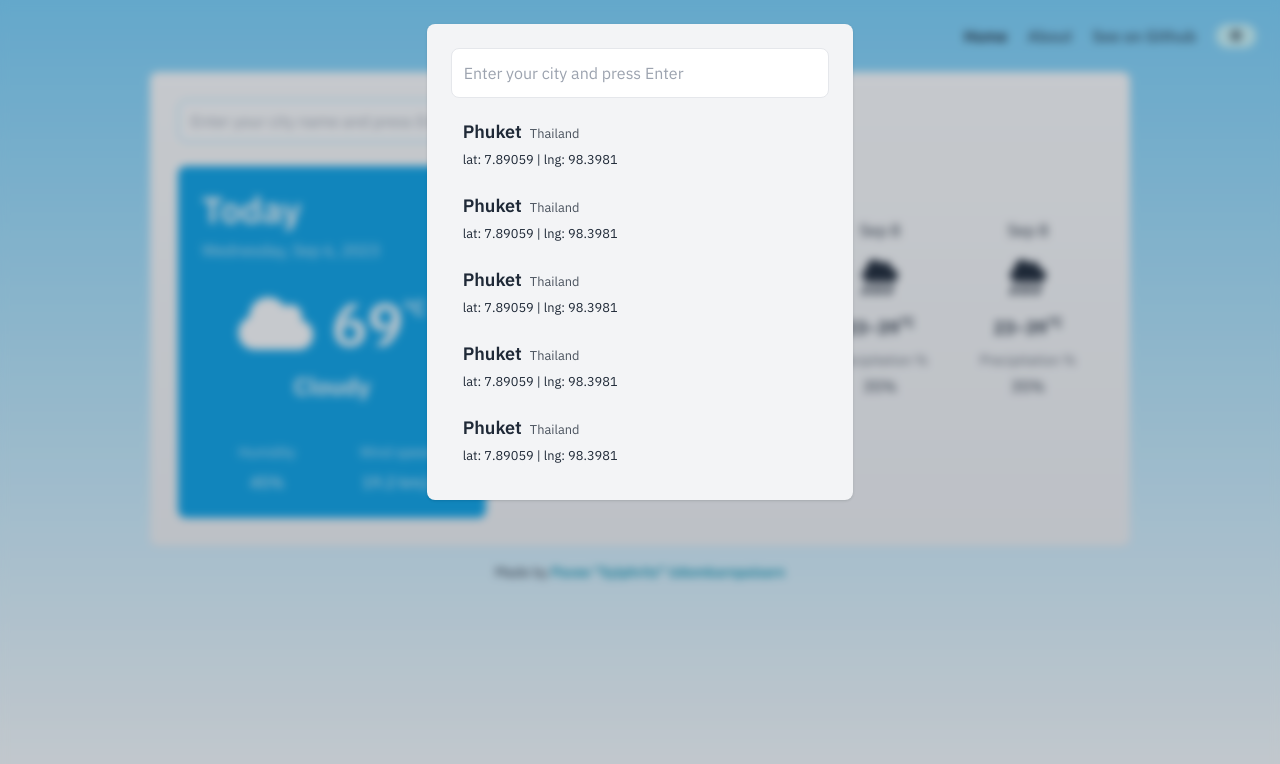
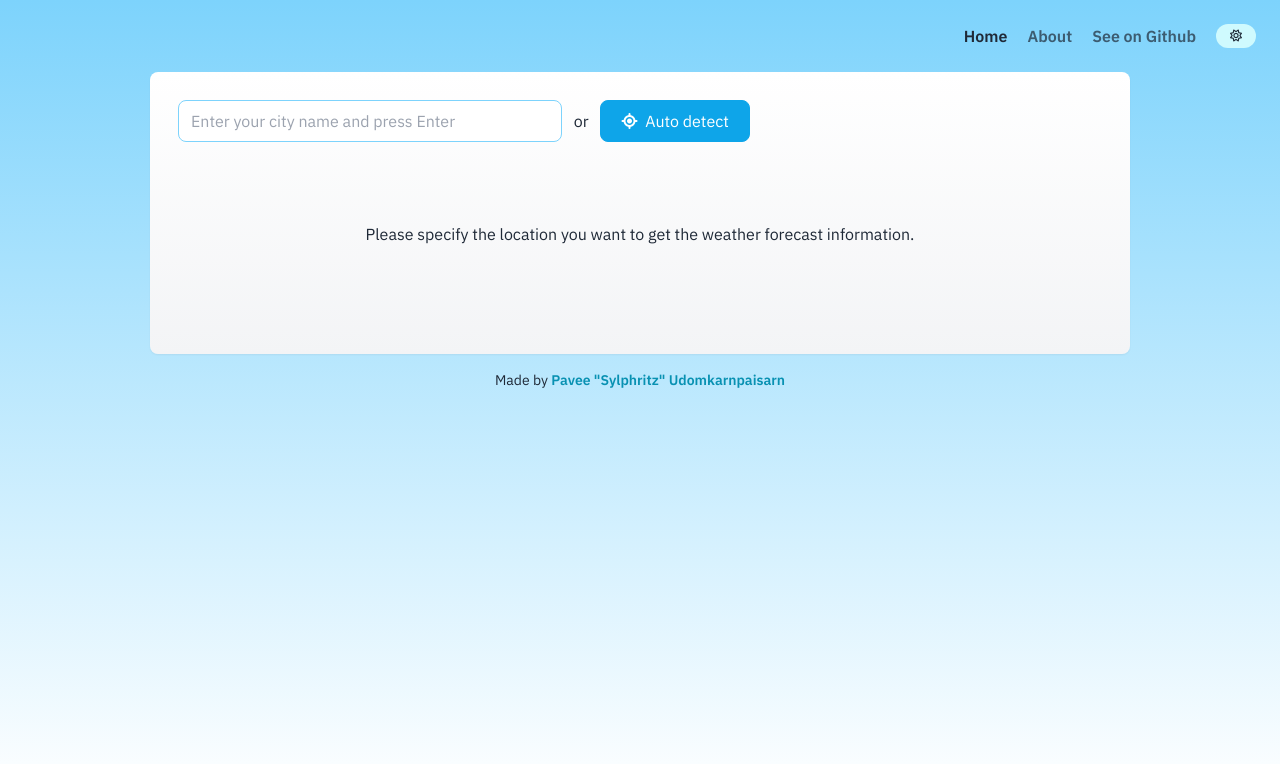
Before and after one commit to Sylphritz/weather-forecast-app, a Vue app: page / in a window 1280 px wide. Shown: the top 764 px of the page. Built offline with nearby package versions, Linux system fonts and the light colour scheme.

Commit message:
Add functionality to the search function and the auto-detection function

```diff
--- a/package.json
+++ b/package.json
@@ -15,6 +15,7 @@
   "dependencies": {
     "@fontsource/ibm-plex-sans": "^5.0.11",
     "@fortawesome/fontawesome-free": "^6.4.2",
+    "axios": "^1.5.0",
     "pinia": "^2.1.6",
     "vue": "^3.3.4",
     "vue-router": "^4.2.4"
--- a/src/App.vue
+++ b/src/App.vue
@@ -1,7 +1,7 @@
 <template>
   <!-- Base Layout -->
   <div
-    class="bg-gradient-to-b from-sky-300 to-white dark:from-slate-700 dark:to-slate-900 min-h-screen pb-14 overflow-y-auto overflow-x-hidden text-base text-gray-800 dark:text-white transition-colors"
+    class="bg-gradient-to-b from-sky-300 to-white dark:from-slate-700 dark:to-slate-900 min-h-screen pb-14 overflow-y-auto overflow-x-hidden text-base text-gray-800 dark:text-white transition-all"
     :class="{ dark: theme.darkMode }"
   >
     <AppHeader />
--- /dev/null
+++ b/src/api/openMeteo/client.ts
@@ -0,0 +1,10 @@
+import axios from 'axios'
+
+const client = axios.create({
+  baseURL: 'https://api.open-meteo.com/v1',
+  headers: {
+    'Content-Type': 'application/json'
+  }
+})
+
+export default client
--- /dev/null
+++ b/src/api/openMeteo/geocoding.ts
@@ -0,0 +1,15 @@
+import client from '@/api/openMeteo/geocodingClient'
+import type { LocationSuggestionResponse } from './types'
+
+export const getLocationSuggestions = async (keyword: string, maxResults = 5) => {
+  const response = await client.get<LocationSuggestionResponse>('/search', {
+    params: {
+      name: keyword,
+      count: maxResults,
+      language: 'en',
+      format: 'json'
+    }
+  })
+
+  return response.data
+}
--- /dev/null
+++ b/src/api/openMeteo/geocodingClient.ts
@@ -0,0 +1,10 @@
+import axios from 'axios'
+
+const client = axios.create({
+  baseURL: 'https://geocoding-api.open-meteo.com/v1',
+  headers: {
+    'Content-Type': 'application/json'
+  }
+})
+
+export default client
--- /dev/null
+++ b/src/api/openMeteo/types.ts
@@ -0,0 +1,19 @@
+export interface LocationSuggestion {
+  id: number
+  name: string
+  latitude: number
+  longitude: number
+  elevation: number
+  feature_code: string
+  country_code: string
+  admin1_id: number
+  timezone: string
+  population: number
+  country_id: number
+  country: string
+  admin1: string
+}
+
+export interface LocationSuggestionResponse {
+  results: LocationSuggestion[]
+}
--- a/src/components/Home/LocationSearchModal.vue
+++ b/src/components/Home/LocationSearchModal.vue
@@ -1,23 +1,45 @@
 <template>
   <!-- pointer-events-none -->
-  <div class="absolute top-0 left-0 w-full h-full bg-slate-800/25 backdrop-blur-sm">
-    <div class="mx-auto my-6 w-4/12 min-w-fit p-6 bg-gray-100 dark:bg-sky-950 shadow rounded-lg">
-      <input
-        type="text"
-        placeholder="Enter your city and press Enter"
-        class="mb-3 p-3 w-full rounded-lg border border-gray-200 dark:bg-sky-900 dark:border-gray-200/25"
+  <div
+    class="absolute top-0 left-0 w-full h-full bg-slate-800/25 backdrop-blur-sm"
+    v-if="props.open"
+    @click="closeModal()"
+  >
+    <div
+      class="mx-auto my-6 w-4/12 min-w-fit p-6 bg-gray-100 dark:bg-sky-950 shadow rounded-lg"
+      @click.stop
+    >
+      <LocationListItem
+        v-for="result in props.searchResults"
+        :key="result.id"
+        :location="result"
+        @click.prevent="setLocation(result.name, result.latitude, result.longitude)"
       />
-      <LocationListItem />
-      <LocationListItem />
-      <LocationListItem />
-      <LocationListItem />
-      <LocationListItem />
     </div>
   </div>
 </template>
 
 <script setup lang="ts">
+import type { LocationSuggestion } from '@/api/openMeteo/types'
 import LocationListItem from '@/components/LocationListItem.vue'
+
+const props = defineProps({
+  open: {
+    type: Boolean,
+    default: false
+  },
+  closeModal: {
+    type: Function,
+    required: true
+  },
+  searchResults: {
+    type: Array<LocationSuggestion>
+  },
+  setLocation: {
+    type: Function,
+    required: true
+  }
+})
 </script>
 
 <style scoped></style>
--- a/src/components/LocationListItem.vue
+++ b/src/components/LocationListItem.vue
@@ -3,11 +3,21 @@
     class="mb-1 py-2 px-3 rounded-lg last:mb-0 hover:bg-gray-200 dark:hover:bg-gray-200/20 cursor-pointer"
   >
     <div>
-      <span class="inline-block mr-2 text-lg font-semibold">Phuket</span>
-      <small class="opacity-80">Thailand</small>
+      <span class="inline-block mr-2 text-lg font-semibold">{{ props.location.name }}</span>
+      <small class="opacity-80">{{ props.location.country }}</small>
     </div>
-    <small>lat: 7.89059 | lng: 98.3981</small>
+    <small>lat: {{ props.location.latitude }} | lng: {{ props.location.longitude }}</small>
   </div>
 </template>
 
-<script setup lang="ts"></script>
+<script setup lang="ts">
+import type { PropType } from 'vue'
+import type { LocationSuggestion } from '@/api/openMeteo/types'
+
+const props = defineProps({
+  location: {
+    type: Object as PropType<LocationSuggestion>,
+    required: true
+  }
+})
+</script>
--- a/src/stores/userLocation.ts
+++ b/src/stores/userLocation.ts
@@ -2,8 +2,28 @@ import { defineStore } from 'pinia'
 
 export default defineStore('userLocation', {
   state: () => ({
-    locationName: '',
-    latitude: null,
-    longitude: null
-  })
+    latitude: null as number | null,
+    longitude: null as number | null,
+    fetching: false
+  }),
+  actions: {
+    getGPSLocation() {
+      this.fetching = true
+
+      navigator.geolocation.getCurrentPosition(
+        (position) => {
+          this.setLocation(position.coords.latitude, position.coords.longitude)
+
+          this.fetching = false
+        },
+        () => {
+          this.fetching = false
+        }
+      )
+    },
+    setLocation(lat: number, lng: number) {
+      this.latitude = lat
+      this.longitude = lng
+    }
+  }
 })
--- a/src/views/AppHome.vue
+++ b/src/views/AppHome.vue
@@ -3,24 +3,26 @@
     class="content-body mx-auto bg-gradient-to-b from-white to-gray-100 dark:from-black dark:to-sky-950 p-7 shadow-sm dark:shadow-gray-700 rounded-lg"
   >
     <div class="mb-6">
-      <form>
       <input
         id="city"
-          type="text"
+        type="search"
         placeholder="Enter your city name and press Enter"
         class="w-96 py-2 px-3 mr-2 border rounded-lg border-sky-300 dark:bg-sky-900 dark:border-gray-500"
+        v-model="manualSearch.textInput"
+        @keydown.enter="getLocations"
       />
       or
       <button
-          type="submit"
-          class="ml-2 p-2 px-5 border border-sky-500 dark:border-sky-800 rounded-lg text-md bg-sky-500 dark:bg-sky-800 text-white"
-          @click.prevent=""
+        class="ml-2 p-2 px-5 border border-sky-500 dark:border-sky-800 rounded-lg text-md bg-sky-500 dark:bg-sky-800 hover:bg-sky-600 dark:hover:bg-sky-700 active:bg-sky-700 dark:active:bg-sky-800 text-white"
+        @click.prevent="userLocation.getGPSLocation"
       >
-          <i class="fa-solid fa-location-crosshairs"></i> Auto detect
+        <i class="fa-solid fa-location-crosshairs mr-1"></i> Auto detect
       </button>
-      </form>
     </div>
-    <div class="flex flex-row">
+    <div
+      v-if="locationSpecified && !userLocation.fetching && !fetchingData"
+      class="flex flex-row relative overflow-hidden"
+    >
       <div class="basis-1/3">
         <div class="bg-sky-500 dark:bg-sky-800 p-6 rounded-lg text-white">
           <h2 class="text-4xl font-semibold mb-2">Today</h2>
@@ -52,13 +54,65 @@
         </div>
       </div>
     </div>
+    <div v-else-if="fetchingData" class="text-center text-xl my-20">
+      <i class="fa-solid fa-cloud-sun fa-2xl mr-2"></i> Retrieving weather information...
     </div>
-  <LocationSearchModal />
+    <div v-else-if="userLocation.fetching" class="text-center text-xl my-20">
+      <i class="fa-solid fa-compass fa-bounce fa-2xl mr-2"></i> Finding your location...
+    </div>
+    <div v-else class="text-center my-20">
+      Please specify the location you want to get the weather forecast information.
+    </div>
+  </div>
+  <LocationSearchModal
+    :open="manualSearch.open"
+    :search-results="manualSearch.searchResults"
+    :close-modal="closeModal"
+    :set-location="setLocation"
+  />
 </template>
 
 <script setup lang="ts">
+import { computed, reactive, ref } from 'vue'
+import { getLocationSuggestions } from '@/api/openMeteo/geocoding'
+import useUserLocation from '@/stores/userLocation'
 import ForecastCard from '@/components/Home/ForecastCard.vue'
 import LocationSearchModal from '@/components/Home/LocationSearchModal.vue'
+import type { LocationSuggestion } from '@/api/openMeteo/types'
+
+const fetchingData = ref(false)
+
+const userLocation = useUserLocation()
+const locationSpecified = computed(() => {
+  return userLocation.latitude && userLocation.longitude
+})
+
+const manualSearch = reactive({
+  open: false,
+  textInput: '',
+  searchResults: [] as LocationSuggestion[]
+})
+
+const getLocations = async () => {
+  manualSearch.open = true
+  manualSearch.searchResults = []
+  manualSearch.searchResults = (await getLocationSuggestions(manualSearch.textInput)).results
+}
+
+const closeModal = () => (manualSearch.open = false)
+
+const setLocation = (name: string, latitude: number, longitude: number) => {
+  manualSearch.textInput = name
+  userLocation.setLocation(latitude, longitude)
+
+  getWeatherInformation()
+
+  closeModal()
+}
+
+const getWeatherInformation = () => {
+  fetchingData.value = true
+}
 </script>
 
 <style scoped>
```
Also changed, not shown: 1 other file (tests, documents, lock files or other folders). Lines whose indentation alone changed are shown as unchanged.
